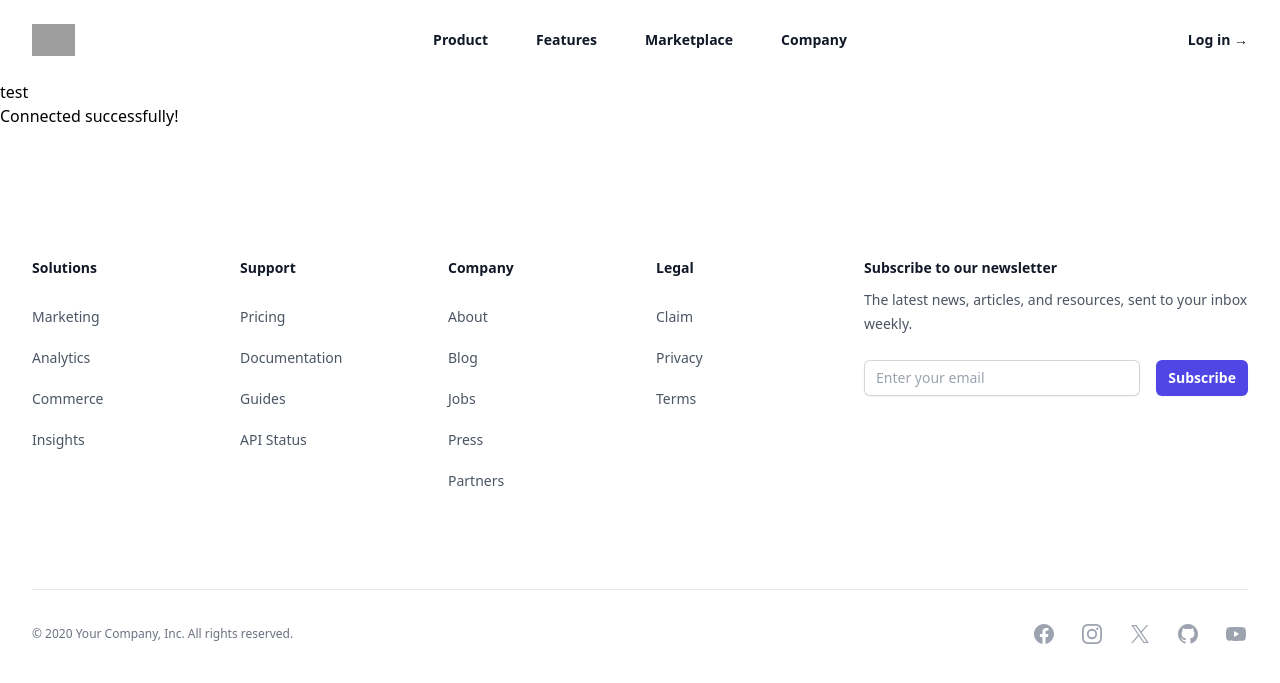
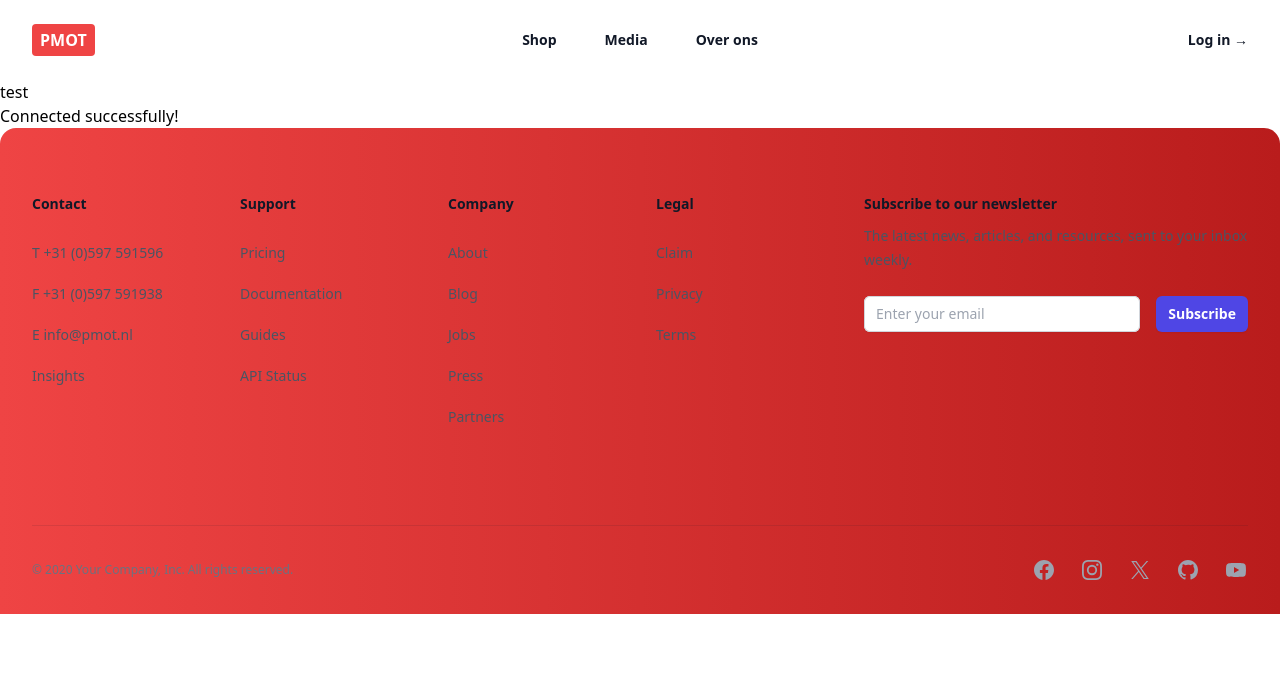
Before and after one commit to MilanNuis/Single-Page-application, a PHP site: page / in a window 1280 px wide. Shown: the top 683 px of the page. Run offline with PHP 8.4, Linux system fonts and the light colour scheme; grey boxes are pictures that could not be loaded.

Commit message:
footer en nav changes

```diff
--- a/components/footer.php
+++ b/components/footer.php
@@ -1,23 +1,23 @@
 <?php
 require_once("./unitils/connection.php");
 ?>
-<footer class="bg-white" aria-labelledby="footer-heading">
+<footer class="bg-gradient-to-r from-red-500 to-red-700 rounded-t-2xl" aria-labelledby="footer-heading">
     <h2 id="footer-heading" class="sr-only">Footer</h2>
-    <div class="mx-auto max-w-7xl px-6 pb-8 pt-20 sm:pt-24 lg:px-8 lg:pt-32">
+    <div class="mx-auto max-w-7xl px-6 pb-8 pt-20 sm:pt-24 lg:px-8 lg:pt-16">
         <div class="xl:grid xl:grid-cols-3 xl:gap-8">
             <div class="grid grid-cols-2 gap-8 xl:col-span-2">
                 <div class="md:grid md:grid-cols-2 md:gap-8">
                     <div>
-                        <h3 class="text-sm font-semibold leading-6 text-gray-900">Solutions</h3>
+                        <h3 class="text-sm font-semibold leading-6 text-gray-900">Contact</h3>
                         <ul role="list" class="mt-6 space-y-4">
                             <li>
-                                <a href="#" class="text-sm leading-6 text-gray-600 hover:text-gray-900">Marketing</a>
+                                <a href="#" class="text-sm leading-6 text-gray-600 hover:text-gray-900">T +31 (0)597 591596</a>
                             </li>
                             <li>
-                                <a href="#" class="text-sm leading-6 text-gray-600 hover:text-gray-900">Analytics</a>
+                                <a href="#" class="text-sm leading-6 text-gray-600 hover:text-gray-900">F +31 (0)597 591938</a>
                             </li>
                             <li>
-                                <a href="#" class="text-sm leading-6 text-gray-600 hover:text-gray-900">Commerce</a>
+                                <a href="#" class="text-sm leading-6 text-gray-600 hover:text-gray-900">E info@pmot.nl</a>
                             </li>
                             <li>
                                 <a href="#" class="text-sm leading-6 text-gray-600 hover:text-gray-900">Insights</a>
--- a/components/nav.php
+++ b/components/nav.php
@@ -2,8 +2,7 @@
     <nav class="mx-auto flex max-w-7xl items-center justify-between p-6 lg:px-8" aria-label="Global">
         <div class="flex lg:flex-1">
             <a href="#" class="-m-1.5 p-1.5">
-                <span class="sr-only">Your Company</span>
-                <img class="h-8 w-auto" src="https://tailwindui.com/img/logos/mark.svg?color=indigo&shade=600" alt="">
+                <h1 class=" text-white bg-red-500 rounded p-1 px-2  font-bold">PMOT</h1>
             </a>
         </div>
         <div class="flex lg:hidden">
@@ -15,10 +14,9 @@
             </button>
         </div>
         <div class="hidden lg:flex lg:gap-x-12">
-            <a href="#" class="text-sm font-semibold leading-6 text-gray-900">Product</a>
-            <a href="#" class="text-sm font-semibold leading-6 text-gray-900">Features</a>
-            <a href="#" class="text-sm font-semibold leading-6 text-gray-900">Marketplace</a>
-            <a href="#" class="text-sm font-semibold leading-6 text-gray-900">Company</a>
+            <a href="#" class="text-sm font-semibold leading-6 text-gray-900">Shop</a>
+            <a href="#" class="text-sm font-semibold leading-6 text-gray-900">Media</a>
+            <a href="#" class="text-sm font-semibold leading-6 text-gray-900">Over ons</a>
         </div>
         <div class="hidden lg:flex lg:flex-1 lg:justify-end">
             <a href="#" class="text-sm font-semibold leading-6 text-gray-900">Log in <span aria-hidden="true">&rarr;</span></a>
--- a/output.css
+++ b/output.css
@@ -837,16 +760,17 @@ video {
   border-radius: 0.375rem;
 }
 
-.rounded-2xl {
-  border-radius: 1rem;
+.rounded {
+  border-radius: 0.25rem;
+}
+
+.rounded-t-2xl {
+  border-top-left-radius: 1rem;
+  border-top-right-radius: 1rem;
 }
 
 .border-0 {
   border-width: 0px;
-}
-
-.border {
-  border-width: 1px;
 }
 
 .border-t {
@@ -866,38 +791,37 @@ video {
   background-color: rgb(255 255 255 / var(--tw-bg-opacity));
 }
 
-.bg-indigo-600 {
+.bg-red-500 {
   --tw-bg-opacity: 1;
-  background-color: rgb(79 70 229 / var(--tw-bg-opacity));
+  background-color: rgb(239 68 68 / var(--tw-bg-opacity));
 }
 
-.bg-gray-400\/5 {
-  background-color: rgb(156 163 175 / 0.05);
+.bg-gradient-to-r {
+  background-image: linear-gradient(to right, var(--tw-gradient-stops));
 }
 
-.bg-gray-100 {
-  --tw-bg-opacity: 1;
-  background-color: rgb(243 244 246 / var(--tw-bg-opacity));
-}
-
-.bg-gradient-to-t {
-  background-image: linear-gradient(to top, var(--tw-gradient-stops));
-}
-
-.from-black {
-  --tw-gradient-from: #000 var(--tw-gradient-from-position);
-  --tw-gradient-to: rgb(0 0 0 / 0) var(--tw-gradient-to-position);
+.from-red-500 {
+  --tw-gradient-from: #ef4444 var(--tw-gradient-from-position);
+  --tw-gradient-to: rgb(239 68 68 / 0) var(--tw-gradient-to-position);
   --tw-gradient-stops: var(--tw-gradient-from), var(--tw-gradient-to);
 }
 
-.object-cover {
-  -o-object-fit: cover;
-     object-fit: cover;
+.from-red-400 {
+  --tw-gradient-from: #f87171 var(--tw-gradient-from-position);
+  --tw-gradient-to: rgb(248 113 113 / 0) var(--tw-gradient-to-position);
+  --tw-gradient-stops: var(--tw-gradient-from), var(--tw-gradient-to);
 }
 
-.object-center {
-  -o-object-position: center;
-     object-position: center;
+.to-red-950 {
+  --tw-gradient-to: #450a0a var(--tw-gradient-to-position);
+}
+
+.to-red-700 {
+  --tw-gradient-to: #b91c1c var(--tw-gradient-to-position);
+}
+
+.to-red-600 {
+  --tw-gradient-to: #dc2626 var(--tw-gradient-to-position);
 }
 
 .p-1 {
@@ -953,34 +879,14 @@ video {
   padding-bottom: 1.5rem;
 }
 
-.py-1 {
-  padding-top: 0.25rem;
-  padding-bottom: 0.25rem;
-}
-
-.py-1\.5 {
-  padding-top: 0.375rem;
-  padding-bottom: 0.375rem;
-}
-
-.py-24 {
-  padding-top: 6rem;
-  padding-bottom: 6rem;
+.px-2 {
+  padding-left: 0.5rem;
+  padding-right: 0.5rem;
 }
 
 .px-4 {
   padding-left: 1rem;
   padding-right: 1rem;
-}
-
-.px-8 {
-  padding-left: 2rem;
-  padding-right: 2rem;
-}
-
-.py-16 {
-  padding-top: 4rem;
-  padding-bottom: 4rem;
 }
 
 .pb-8 {
@@ -1019,26 +916,16 @@ video {
   line-height: 1rem;
 }
 
-.text-lg {
-  font-size: 1.125rem;
-  line-height: 1.75rem;
-}
-
-.text-xl {
-  font-size: 1.25rem;
-  line-height: 1.75rem;
+.font-semibold {
+  font-weight: 600;
 }
 
 .font-bold {
   font-weight: 700;
 }
 
-.font-semibold {
-  font-weight: 600;
-}
-
-.font-medium {
-  font-weight: 500;
+.leading-5 {
+  line-height: 1.25rem;
 }
 
 .leading-6 {
@@ -1047,48 +934,6 @@ video {
 
 .leading-7 {
   line-height: 1.75rem;
-}
-
-.leading-5 {
-  line-height: 1.25rem;
-}
-
-.leading-8 {
-  line-height: 2rem;
-}
-
-.tracking-tight {
-  letter-spacing: -0.025em;
-}
-
-.text-red-300 {
-  --tw-text-opacity: 1;
-  color: rgb(252 165 165 / var(--tw-text-opacity));
-}
-
-.text-red-400 {
-  --tw-text-opacity: 1;
-  color: rgb(248 113 113 / var(--tw-text-opacity));
-}
-
-.text-red-900 {
-  --tw-text-opacity: 1;
-  color: rgb(127 29 29 / var(--tw-text-opacity));
-}
-
-.text-red-500 {
-  --tw-text-opacity: 1;
-  color: rgb(239 68 68 / var(--tw-text-opacity));
-}
-
-.text-gray-700 {
-  --tw-text-opacity: 1;
-  color: rgb(55 65 81 / var(--tw-text-opacity));
-}
-
-.text-gray-900 {
-  --tw-text-opacity: 1;
-  color: rgb(17 24 39 / var(--tw-text-opacity));
 }
 
 .text-gray-400 {
@@ -1106,17 +951,19 @@ video {
   color: rgb(75 85 99 / var(--tw-text-opacity));
 }
 
+.text-gray-700 {
+  --tw-text-opacity: 1;
+  color: rgb(55 65 81 / var(--tw-text-opacity));
+}
+
+.text-gray-900 {
+  --tw-text-opacity: 1;
+  color: rgb(17 24 39 / var(--tw-text-opacity));
+}
+
 .text-white {
   --tw-text-opacity: 1;
   color: rgb(255 255 255 / var(--tw-text-opacity));
-}
-
-.underline {
-  text-decoration-line: underline;
-}
-
-.opacity-50 {
-  opacity: 0.5;
 }
 
 .shadow-sm {
@@ -1373,8 +1174,17 @@ video {
     padding-right: 2rem;
   }
 
+  .lg\:px-6 {
+    padding-left: 1.5rem;
+    padding-right: 1.5rem;
+  }
+
   .lg\:pt-32 {
     padding-top: 8rem;
+  }
+
+  .lg\:pt-16 {
+    padding-top: 4rem;
   }
 }
 
```
Also changed, not shown: other parts of output.css (+25 -159 lines).
